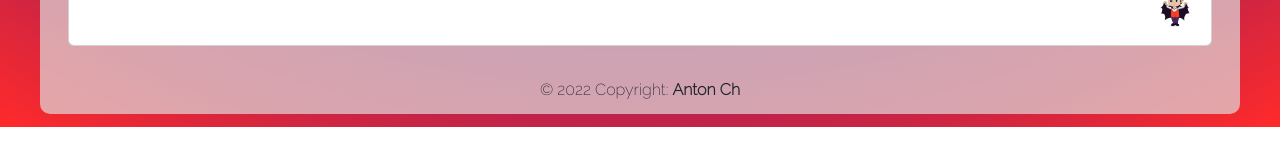
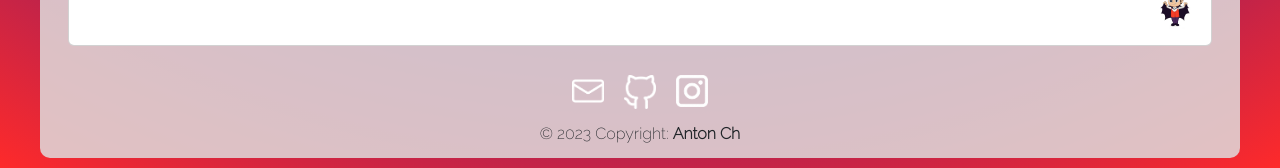
Before and after one commit to anton3ch/portfolio-react, a React (Create React App) app: page / in a window 1280 px wide. Shown: the part 2187-2355 px from the top of the page. Before the commit the page ends 2314 px from the top, so only its background shows below. Built offline with nearby package versions, Linux system fonts and the light colour scheme.

Commit message:
adjust project section for smaller screens

```diff
--- a/src/components/Footer.js
+++ b/src/components/Footer.js
@@ -1,8 +1,29 @@
 import React from 'react';
+import mail from "./../img/mail.png";
+import github from "./../img/github.png";
+import instagram from "./../img/instagram.png";
 
 export default function Footer() {
   return (
-  <div className="text-center p-2 footer-bg"> © 2022 Copyright: <span className="text-reset fw-bold">Anton Ch</span>
+    <React.Fragment>
+    <div className='footer-icons'>
+    <a href="mailto:a@anton-ch.com" rel="noreferrer" target="_blank">
+              <img src={mail} alt="Mail Icon" />
+            </a>
+
+
+    <a href="https://github.com/anton3ch" rel="noreferrer" target="_blank">
+              <img src={github} alt="GitHub Icon" />
+            </a>
+
+
+    <a href="https://www.instagram.com/antony.chase/" rel="noreferrer" target="_blank">
+              <img src={instagram} alt="Instagram Icon" />
+            </a>
   </div>
+  <div className="text-center p-2 footer-bg"> © 2023 Copyright: <span className="text-reset fw-bold">Anton Ch</span>
+  </div>
+
+  </React.Fragment>
   )
 }
--- a/src/components/Project.js
+++ b/src/components/Project.js
@@ -4,7 +4,7 @@ import PropTypes from "prop-types";
 
 function Project(props) {
   return(
-    <div className="col-md-4 project">
+    <div className="col-lg-4 project">
       <div className="card card-s animate__animated animate__headShake">
         <div className="card-body">
           <h3 className="card-title text-center"><a href={props.deployedLink} target="_blank" rel="noreferrer">{props.projectName}</a></h3>
--- a/src/index.css
+++ b/src/index.css
@@ -18,12 +18,12 @@ code {
 #root {
   padding-top: 1vw;
   padding-bottom: 1vw;
-  background: rgb(16,175,161);
+  background: rgb(255, 255, 255);
   background: radial-gradient(circle, rgb(36, 18, 151) 55%, rgb(255, 42, 42) 100%);
 }
 
 footer-bg {
-  background-color: rgba(0, 0, 0, 0.05);
+  background-color: rgba(0, 0, 0, 0.5);
 }
 
   /* Previous */
@@ -31,7 +31,7 @@ footer-bg {
 
 .container {
   max-width: 1200px !important;
-  background-color: rgba(223, 222, 222, 0.69);
+  background-color: rgba(223, 222, 222, 0.844);
   font-family: 'Raleway', sans-serif;
   padding-top: 1rem;
   border-radius: 10px;
@@ -93,10 +93,25 @@ a:hover{
 
 }
 
-@media only screen and (max-width: 600px) {
+.footer-icons {
+  display: none;
+}
+
+@media only screen and (max-width: 1300px) {
 
   #icons img {
     display: none;
+  }
+
+  .footer-icons {
+    display: flex;
+    justify-content: center;
+  }
+
+  .footer-icons img{
+
+    margin: 5px 10px;
+    width: 2em;
   }
 }
 
@@ -154,13 +169,12 @@ a:hover{
   font-size: 1.5rem;
 }
 
-@media only screen and (min-width: 768px) {
+.ci{
+  max-height: 250px;
+  object-fit: scale-down;
+}
 
-  .card-img {
-    border: 2px solid purple;
-    padding: 2px;
-  }
-
+@media only screen and (min-width: 1050px) {
   .ci{
     display: block;
     box-sizing: border-box;
@@ -169,11 +183,17 @@ a:hover{
     margin: auto;
     object-fit: scale-down;
   }
+}
+@media only screen and (min-width: 768px) {
+
+  .card-img {
+    border: 2px solid purple;
+    padding: 2px;
+  }
 
   .card-s {
     display: flex;
     min-height: 55vw;
-    position: relative;
   }
 
   .card-footer {
@@ -196,14 +216,14 @@ ol {
 @media only screen and (min-width: 768px) {
   .card-s {
     min-height: 10vw;
-    height: 750px !important;
+    min-height: 750px !important;
   }
 }
 
 @media only screen and (min-width: 900px) {
   .card-s {
     min-height: 10vw;
-    height: 750px !important;
+    min-height: 750px !important;
   }
 
 }
```
Also changed, not shown: 1 other file (tests, documents, lock files or other folders).
